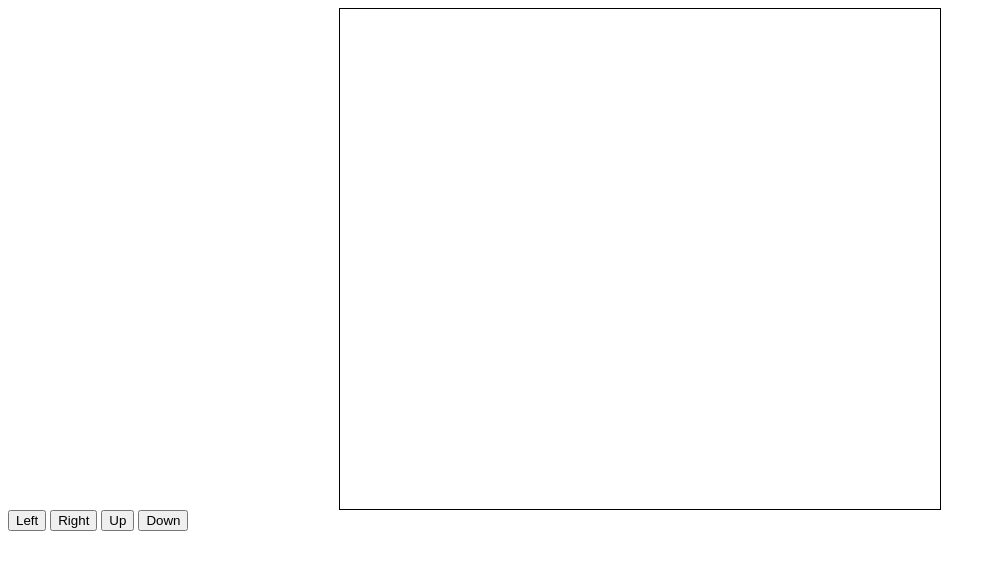
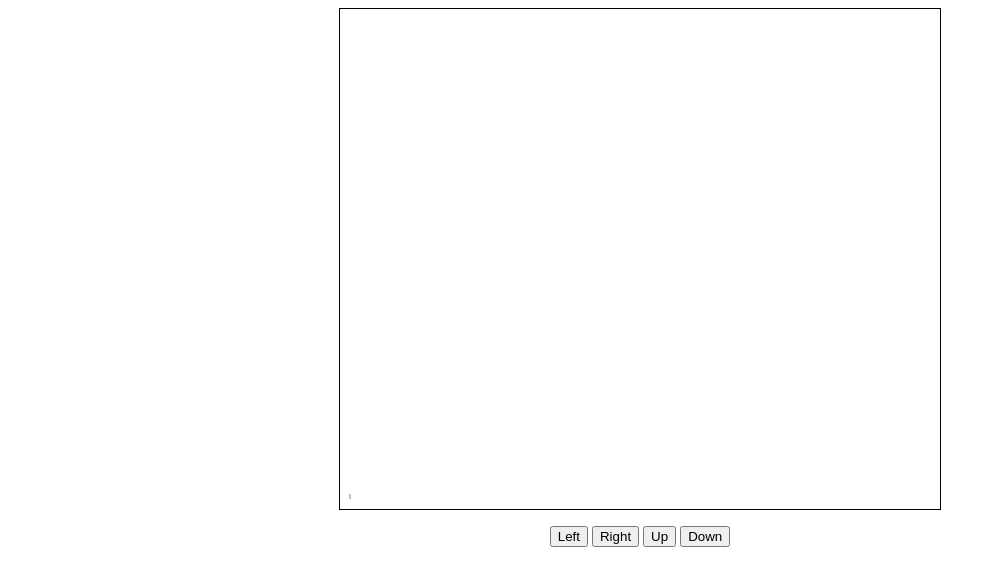
Before and after one commit to ktweeden/canvas_lab, a website: page index.html in a window 1280 px wide. Both pictures are taken after a click on the button "Up". Shown: the whole page, without its empty margins (0-996 px from the left). Drawn offline with Linux system fonts and the light colour scheme.

Commit message:
added up and down arrows

```diff
--- a/index.html
+++ b/index.html
@@ -7,9 +7,11 @@
   </head>
   <body>
    <canvas id="main-canvas" width="600" height="500"></canvas>
-   <button type="button" id="move-left">Left</button>
-   <button type="button" id="move-right">Right</button>
-   <button type="button" id="move-up">Up</button>
-   <button type="button" id="move-down">Down</button>
+   <div id="button-container">
+     <button type="button" id="move-left">Left</button>
+     <button type="button" id="move-right">Right</button>
+     <button type="button" id="move-up">Up</button>
+     <button type="button" id="move-down">Down</button>
+   </div>
   </body>
 </html>
--- a/public/index.js
+++ b/public/index.js
@@ -41,6 +41,36 @@ const drawRight = function() {
   context.stroke();
 }
 
+const moveUpButton = document.querySelector('#move-up');
+moveUpButton.addEventListener('click', () => {
+  drawUp();
+});
+
+const drawUp = function() {
+  context.beginPath();
+  context.moveTo(startPoint.x, startPoint.y);
+  if (startPoint.y > 0) {
+    startPoint.y -= 5;
+  }
+  context.lineTo(startPoint.x, startPoint.y);
+  context.stroke();
+}
+
+const moveDownButton = document.querySelector('#move-down');
+moveDownButton.addEventListener('click', () => {
+  drawDown();
+});
+
+const drawDown = function() {
+  context.beginPath();
+  context.moveTo(startPoint.x, startPoint.y);
+  if (startPoint.y < 500) {
+    startPoint.y += 5;
+  }
+  context.lineTo(startPoint.x, startPoint.y);
+  context.stroke();
+}
+
 }// end of app
 
 document.addEventListener('DOMContentLoaded', app);
--- a/public/main.css
+++ b/public/main.css
@@ -1,9 +1,19 @@
-/* body {
+body {
   display: flex;
-} */
+  align-items: center;
+  flex-direction: column;
+  flex-wrap: wrap;
+
+}
 
 #main-canvas {
   display: block;
   margin:auto;
   border: 1px solid black;
 }
+
+#button-container {
+  display: block;
+  margin: auto;
+  padding: 1rem;
+}
```
